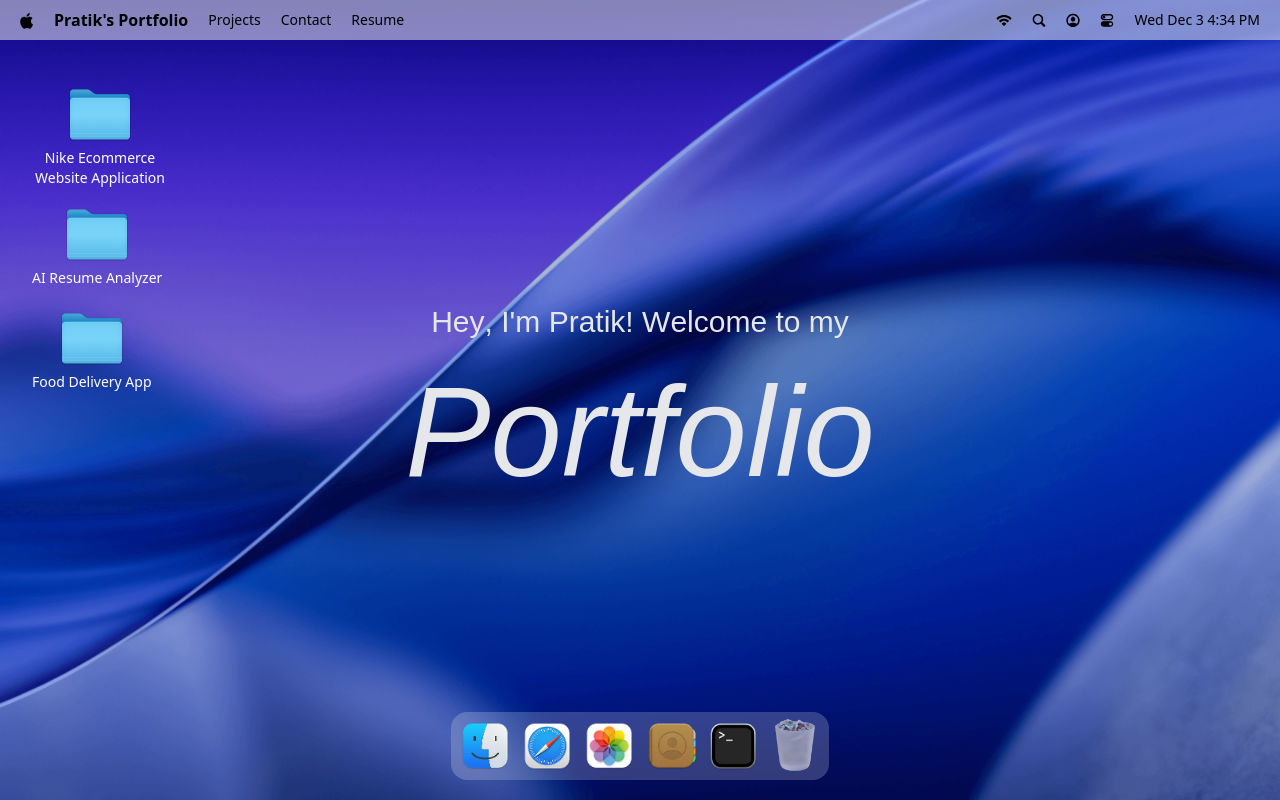
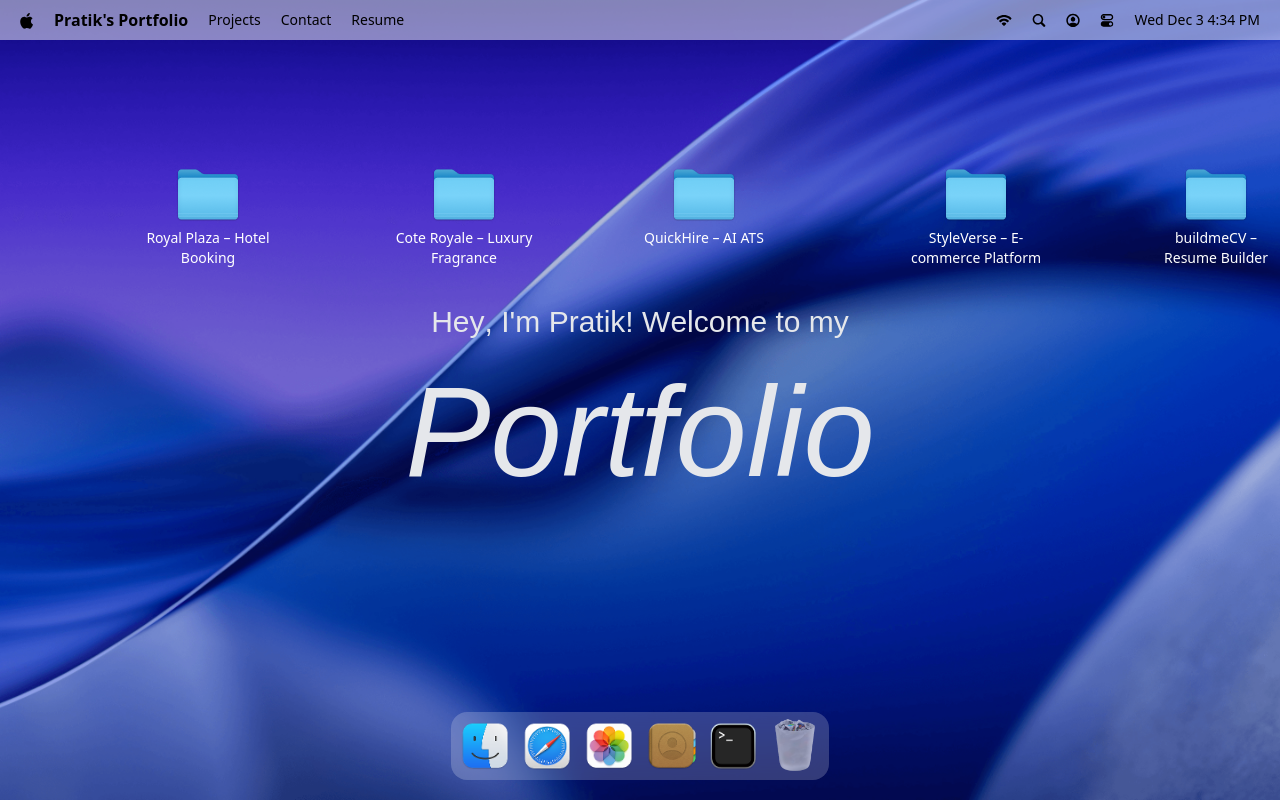
Before and after one commit to prateekraiger/pratik-mac, a React (Vite) app: page / in a window 1280 px wide. Built offline with nearby package versions, Linux system fonts and the light colour scheme; a web font is replaced by a local one.

Commit message:
updated home page and new projects added

```diff
--- a/src/components/Home.jsx
+++ b/src/components/Home.jsx
@@ -26,7 +26,7 @@ const Home = () => {
         {projects.map((project) => (
           <li
             key={project.id}
-            className={clsx("group folder", project.windowPosition)}
+            className={clsx("group folder", project.position)}
             onClick={() => handleOpenProjectFinder(project)}
           >
             <img src="/images/folder.png" alt={project.name} />
--- a/src/constants/projects.js
+++ b/src/constants/projects.js
@@ -5,160 +5,266 @@ export const WORK_LOCATION = {
   icon: "/icons/work.svg",
   kind: "folder",
   children: [
-    // ▶ Project 1
+    // ▶ Project 1 – Royal Plaza
     {
-      id: 5,
-      name: "Nike Ecommerce Website Application",
+      id: 101,
+      name: "Royal Plaza – Hotel Booking",
       icon: "/images/folder.png",
       kind: "folder",
-      position: "top-10 left-5", // icon position inside Finder
-      windowPosition: "top-[5vh] left-5", // optional: Finder window position
+      position: "top-[15vh] left-[10vw]",
+      windowPosition: "top-[5vh] left-5",
       children: [
         {
-          id: 1,
-          name: "Nike Project.txt",
+          id: 1011,
+          name: "Royal Plaza.txt",
           icon: "/images/txt.png",
           kind: "file",
           fileType: "txt",
           position: "top-5 left-10",
           description: [
-            "The Nike eCommerce website is a sleek and modern platform designed for shopping the latest Nike collections.",
-            "Instead of a simple online store, it delivers an immersive experience with bold visuals, interactive product displays, and smooth navigation.",
-            "Think of it like walking into a flagship Nike store—but right from your phone or laptop.",
-            "It's built with Next.js and Tailwind, ensuring fast performance, responsive design, and a clean, premium look.",
+            "Royal Plaza is a modern hotel booking platform built to make discovering and reserving stays feel effortless and premium.",
+            "Instead of a basic listing site, it focuses on clean layouts, clear information, and smooth flows from browsing rooms to confirming bookings.",
+            "The experience feels like exploring a curated hotel brand, with attention to visuals, copy, and user trust at every step.",
+            "It is built with a modern TypeScript-based stack, emphasizing reusable components, performance, and scalable architecture.",
           ],
         },
         {
-          id: 2,
-          name: "nike.com",
+          id: 1012,
+          name: "royal-plaza.live",
           icon: "/images/safari.png",
           kind: "file",
           fileType: "url",
-          href: "https://youtu.be/fZdTYswuZjU?si=Awjl-pIst9e09_UU",
+          href: "https://github.com/prateekraiger/royal-plaza",
           position: "top-10 right-20",
         },
         {
-          id: 4,
-          name: "nike.png",
+          id: 1013,
+          name: "royal-plaza.png",
           icon: "/images/image.png",
           kind: "file",
           fileType: "img",
           position: "top-52 right-80",
-          imageUrl: "/images/project-1.png",
+          imageUrl: "/images/royal-plaza.png",
         },
         {
-          id: 5,
+          id: 1014,
           name: "Design.fig",
           icon: "/images/plain.png",
           kind: "file",
           fileType: "fig",
-          href: "https://google.com",
+          href: "https://royall-plaza.vercel.app/",
           position: "top-60 right-20",
         },
       ],
     },
 
-    // ▶ Project 2
+    // ▶ Project 2 – Cote Royale
     {
-      id: 6,
-      name: "AI Resume Analyzer",
+      id: 102,
+      name: "Cote Royale – Luxury Fragrance",
       icon: "/images/folder.png",
       kind: "folder",
-      position: "top-52 right-80",
-      windowPosition: "top-[20vh] left-7",
+      position: "top-[15vh] left-[30vw]",
+      windowPosition: "top-[8vh] left-10",
       children: [
         {
-          id: 1,
-          name: "AI Resume Analyzer Project.txt",
-          icon: "/images/txt.png",
-          kind: "file",
-          fileType: "txt",
-          position: "top-5 right-10",
-          description: [
-            "AI Resume Analyzer is a smart tool that helps you perfect your resume with instant feedback.",
-            "Instead of guessing what recruiters want, you get AI-powered insights on keywords, formatting, and overall impact.",
-            "Think of it like having a career coach—pointing out strengths, fixing weaknesses, and boosting your chances of landing interviews.",
-            "It's built with Next.js and Tailwind, so it runs fast, looks professional, and works seamlessly on any device.",
-          ],
-        },
-        {
-          id: 2,
-          name: "ai-resume-analyzer.com",
-          icon: "/images/safari.png",
-          kind: "file",
-          fileType: "url",
-          href: "https://youtu.be/iYOz165wGkQ?si=R1hs8Legl200m0Cl",
-          position: "top-20 left-20",
-        },
-        {
-          id: 4,
-          name: "ai-resume-analyzer.png",
-          icon: "/images/image.png",
-          kind: "file",
-          fileType: "img",
-          position: "top-52 left-80",
-          imageUrl: "/images/project-2.png",
-        },
-        {
-          id: 5,
-          name: "Design.fig",
-          icon: "/images/plain.png",
-          kind: "file",
-          fileType: "fig",
-          href: "https://google.com",
-          position: "top-60 left-5",
-        },
-      ],
-    },
-
-    // ▶ Project 3
-    {
-      id: 7,
-      name: "Food Delivery App",
-      icon: "/images/folder.png",
-      kind: "folder",
-      position: "top-10 left-80",
-      windowPosition: "top-[33vh] left-7",
-      children: [
-        {
-          id: 1,
-          name: "Food Delivery App Project.txt",
+          id: 1021,
+          name: "Cote Royale.txt",
           icon: "/images/txt.png",
           kind: "file",
           fileType: "txt",
           position: "top-5 left-10",
           description: [
-            "Our Food Delivery App is a fast and convenient way to order meals from your favorite restaurants.",
-            "Instead of making calls or waiting in line, you can browse menus, customize orders, and track deliveries in real time.",
-            "Think of it like having your favorite restaurants in your pocket—ready to deliver anytime, anywhere.",
-            "It’s built with React Native, so it works smoothly on both iOS and Android with a clean, modern design.",
+            "Cote Royale is a luxury fragrance website designed to feel like an immersive high-end brand experience rather than a simple product catalog.",
+            "It features an elegant dark theme, smooth animations, and carefully structured sections that guide users through stories, scents, and collections.",
+            "The interface balances minimal typography with rich visuals, making the browsing experience feel cinematic and premium.",
+            "Built with Next.js 15 and Prismic CMS, it combines performance, SEO-friendly routing, and flexible content management for future scalability.",
           ],
         },
         {
-          id: 2,
-          name: "food-delivery-app.com",
+          id: 1022,
+          name: "cote-royale.live",
           icon: "/images/safari.png",
           kind: "file",
           fileType: "url",
-          href: "https://youtu.be/LKrX390fJMw?si=cExkuVhf2DTV9G2-",
+          href: "https://cote-royale-mu.vercel.app/", // repo link
           position: "top-10 right-20",
         },
         {
-          id: 4,
-          name: "food-delivery-app.png",
+          id: 1023,
+          name: "cote-royale.png",
           icon: "/images/image.png",
           kind: "file",
           fileType: "img",
           position: "top-52 right-80",
-          imageUrl: "/images/project-3.png",
+          imageUrl: "https://ik.imagekit.io/mtk2a0sx6/Screenshot%202025-09-06%20161132.png",
         },
         {
-          id: 5,
+          id: 1024,
           name: "Design.fig",
           icon: "/images/plain.png",
           kind: "file",
           fileType: "fig",
-          href: "https://google.com",
+          href: "https://ik.imagekit.io/mtk2a0sx6/Screenshot%202025-09-06%20161132.png",
+          position: "top-60 right-20",
+        },
+      ],
+    },
+
+    // ▶ Project 3 – QuickHire
+    {
+      id: 103,
+      name: "QuickHire – AI ATS",
+      icon: "/images/folder.png",
+      kind: "folder",
+      position: "top-[15vh] left-[50vw]",
+      windowPosition: "top-[11vh] left-16",
+      children: [
+        {
+          id: 1031,
+          name: "QuickHire.txt",
+          icon: "/images/txt.png",
+          kind: "file",
+          fileType: "txt",
+          position: "top-5 left-10",
+          description: [
+            "QuickHire is an AI-powered Applicant Tracking System designed to streamline how recruiters manage jobs, candidates, and hiring pipelines.",
+            "Rather than just storing resumes, it organizes applications, supports filtered views, and makes it easier to track every step of the hiring process.",
+            "The UI focuses on clarity and speed, giving a dashboard-like experience that feels familiar to modern SaaS HR tools.",
+            "It is built with a JavaScript-based stack and modular components, making it ready to integrate AI workflows and external services over time.",
+          ],
+        },
+        {
+          id: 1032,
+          name: "quickhire.app",
+          icon: "/images/safari.png",
+          kind: "file",
+          fileType: "url",
+          href: "https://github.com/prateekraiger/QuickHire",
+          position: "top-10 right-20",
+        },
+        {
+          id: 1033,
+          name: "quickhire.png",
+          icon: "/images/image.png",
+          kind: "file",
+          fileType: "img",
+          position: "top-52 right-80",
+          imageUrl: "/images/quickhire.png",
+        },
+        {
+          id: 1034,
+          name: "Flow.fig",
+          icon: "/images/plain.png",
+          kind: "file",
+          fileType: "fig",
+          href: "/",
+          position: "top-60 right-20",
+        },
+      ],
+    },
+
+    // ▶ Project 4 – StyleVerse
+    {
+      id: 104,
+      name: "StyleVerse – E-commerce Platform",
+      icon: "/images/folder.png",
+      kind: "folder",
+      position: "top-[15vh] left-[70vw]",
+      windowPosition: "top-[6vh] left-32",
+      children: [
+        {
+          id: 1041,
+          name: "StyleVerse.txt",
+          icon: "/images/txt.png",
+          kind: "file",
+          fileType: "txt",
+          position: "top-5 left-10",
+          description: [
+            "StyleVerse is a modern e-commerce platform focused on delivering a smooth and intuitive shopping experience.",
+            "It offers a clean product browsing flow, clear product detail pages, and streamlined cart interactions that feel responsive and fast.",
+            "The interface is designed to feel like a contemporary fashion storefront, with emphasis on layout, spacing, and visual hierarchy.",
+            "It is built with React and a JavaScript-based stack, using reusable components and state management to keep the UX snappy and consistent.",
+          ],
+        },
+        {
+          id: 1042,
+          name: "styleverse.shop",
+          icon: "/images/safari.png",
+          kind: "file",
+          fileType: "url",
+          href: "/",
+          position: "top-10 right-20",
+        },
+        {
+          id: 1043,
+          name: "styleverse.png",
+          icon: "/images/image.png",
+          kind: "file",
+          fileType: "img",
+          position: "top-52 right-80",
+          imageUrl: "/",
+        },
+        {
+          id: 1044,
+          name: "Wireframe.fig",
+          icon: "/images/plain.png",
+          kind: "file",
+          fileType: "fig",
+          href: "/",
+          position: "top-60 right-20",
+        },
+      ],
+    },
+
+    // ▶ Project 5 – buildmeCV
+    {
+      id: 105,
+      name: "buildmeCV – Resume Builder",
+      icon: "/images/folder.png",
+      kind: "folder",
+      position: "top-[15vh] left-[90vw]",
+      windowPosition: "top-[9vh] left-40",
+      children: [
+        {
+          id: 1051,
+          name: "buildmeCV.txt",
+          icon: "/images/txt.png",
+          kind: "file",
+          fileType: "txt",
+          position: "top-5 left-10",
+          description: [
+            "buildmeCV is a resume builder web application that helps users create clean, structured CVs without touching design tools.",
+            "Instead of static templates, it uses form-driven inputs and live previews so users can see their CV take shape in real time.",
+            "The experience is tuned for clarity and usability, making it easy for students, developers, and professionals to generate a polished resume quickly.",
+            "It is built with TypeScript and a modern frontend stack, focusing on component reusability, maintainability, and a scalable codebase.",
+          ],
+        },
+        {
+          id: 1052,
+          name: "buildmeCV.app",
+          icon: "/images/safari.png",
+          kind: "file",
+          fileType: "url",
+          href: "https://github.com/prateekraiger/buildmeCV",
+          position: "top-10 right-20",
+        },
+        {
+          id: 1053,
+          name: "buildmeCV.png",
+          icon: "/images/image.png",
+          kind: "file",
+          fileType: "img",
+          position: "top-52 right-80",
+          imageUrl: "/images/buildmeCV.png",
+        },
+        {
+          id: 1054,
+          name: "Layout.fig",
+          icon: "/images/plain.png",
+          kind: "file",
+          fileType: "fig",
+          href: "https://pratik-me.pages.dev/",
           position: "top-60 right-20",
         },
       ],
```
Also changed, not shown: src/constants/locations.js (+7 -25 lines), src/constants/photos.js (+1 -18 lines), src/constants/socials.js (+5 -5 lines).
